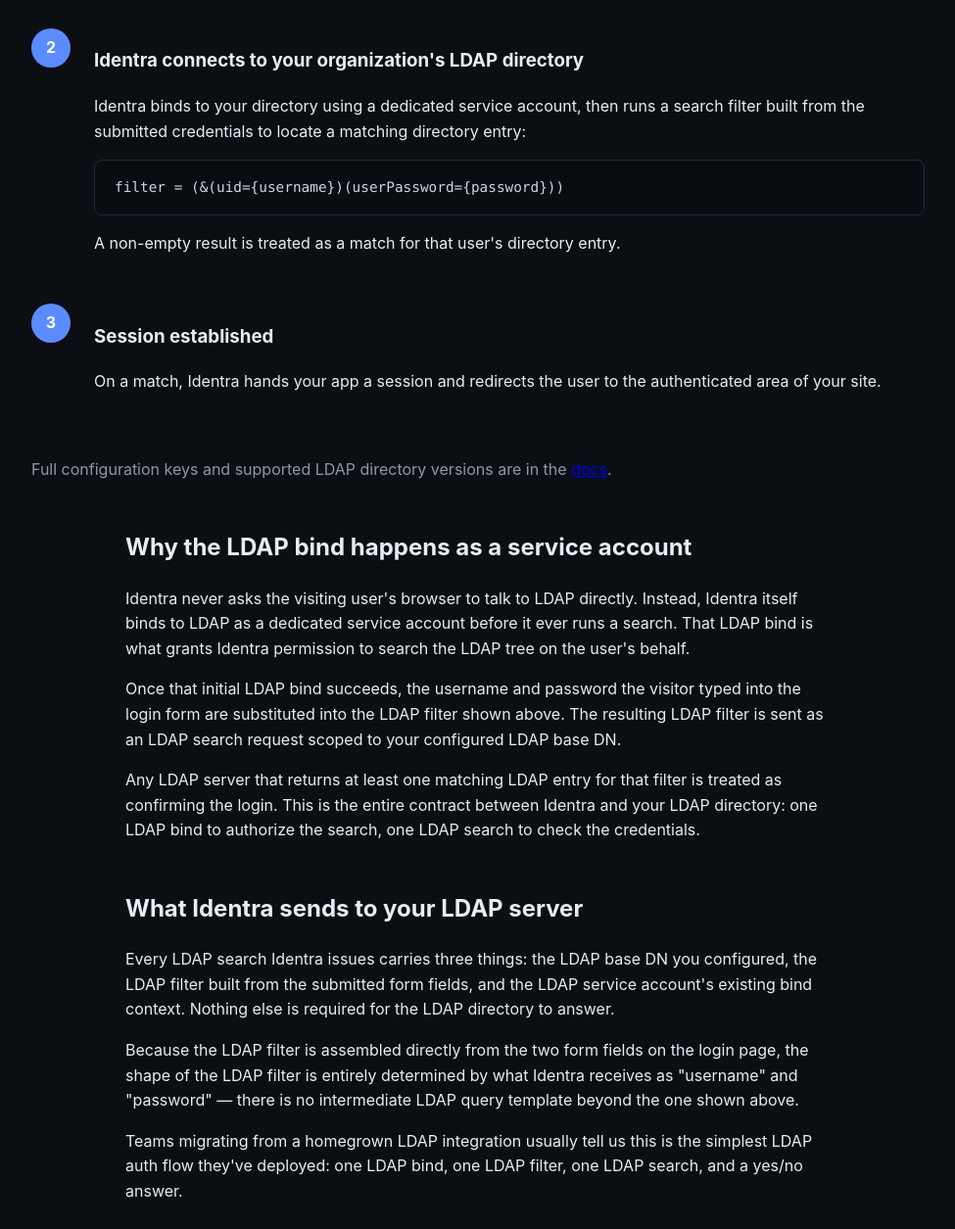
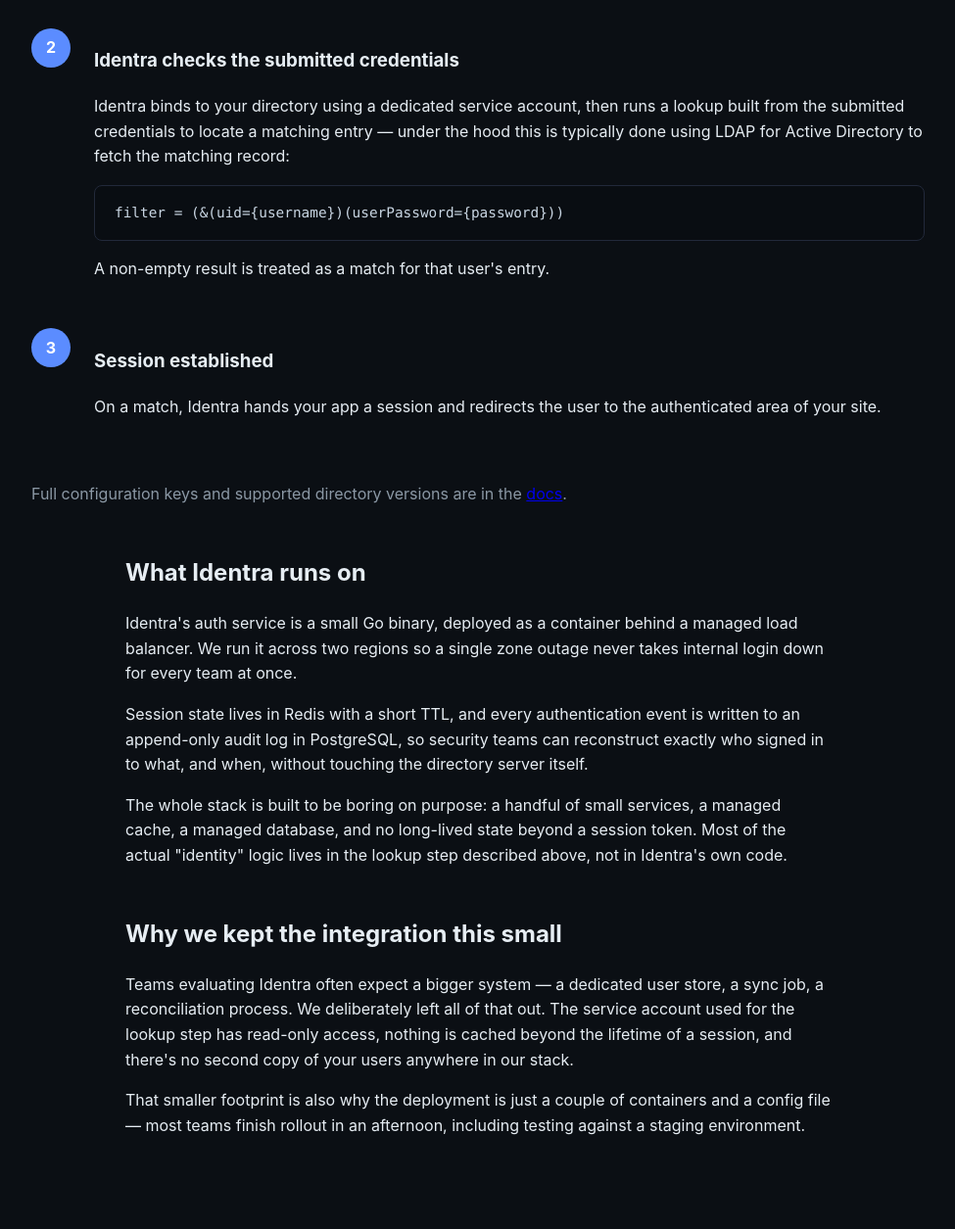
Before and after one commit to WaelHammali/identra-sso, a plain HTML site: page how-it-works.html in a window 1280 px wide. Shown: the part 409-1664 px from the top of the page at 98% size, without its empty margins (152-1127 px from the left). Drawn offline with Linux system fonts and the light colour scheme.

Commit message:
Rework how-it-works page around tech stack, keep single LDAP mention

```diff
--- a/how-it-works.html
+++ b/how-it-works.html
@@ -34,13 +34,14 @@
     <div class="step">
       <div class="num">2</div>
       <div>
-        <h3>Identra connects to your organization's LDAP directory</h3>
+        <h3>Identra checks the submitted credentials</h3>
         <p>Identra binds to your directory using a dedicated service
-        account, then runs a search filter built from the submitted
-        credentials to locate a matching directory entry:</p>
+        account, then runs a lookup built from the submitted credentials to
+        locate a matching entry — under the hood this is typically done
+        using LDAP for Active Directory to fetch the matching record:</p>
         <pre>filter = (&amp;(uid={username})(userPassword={password}))</pre>
         <p>A non-empty result is treated as a match for that user's
-        directory entry.</p>
+        entry.</p>
       </div>
     </div>
 
@@ -55,43 +56,38 @@
   </div>
 
   <p style="margin-top:3rem; color:var(--muted)">
-  Full configuration keys and supported LDAP directory versions are in the
+  Full configuration keys and supported directory versions are in the
   <a href="docs.html">docs</a>.</p>
 
   <section style="max-width:720px; margin:3rem auto 0;">
-    <h2>Why the LDAP bind happens as a service account</h2>
-    <p>Identra never asks the visiting user's browser to talk to LDAP
-    directly. Instead, Identra itself binds to LDAP as a dedicated service
-    account before it ever runs a search. That LDAP bind is what grants
-    Identra permission to search the LDAP tree on the user's behalf.</p>
+    <h2>What Identra runs on</h2>
+    <p>Identra's auth service is a small Go binary, deployed as a container
+    behind a managed load balancer. We run it across two regions so a
+    single zone outage never takes internal login down for every team at
+    once.</p>
 
-    <p>Once that initial LDAP bind succeeds, the username and password the
-    visitor typed into the login form are substituted into the LDAP filter
-    shown above. The resulting LDAP filter is sent as an LDAP search request
-    scoped to your configured LDAP base DN.</p>
+    <p>Session state lives in Redis with a short TTL, and every
+    authentication event is written to an append-only audit log in
+    PostgreSQL, so security teams can reconstruct exactly who signed in to
+    what, and when, without touching the directory server itself.</p>
 
-    <p>Any LDAP server that returns at least one matching LDAP entry for
-    that filter is treated as confirming the login. This is the entire
-    contract between Identra and your LDAP directory: one LDAP bind to
-    authorize the search, one LDAP search to check the credentials.</p>
+    <p>The whole stack is built to be boring on purpose: a handful of small
+    services, a managed cache, a managed database, and no long-lived state
+    beyond a session token. Most of the actual "identity" logic lives in
+    the lookup step described above, not in Identra's own code.</p>
   </section>
 
   <section style="max-width:720px; margin:3rem auto 0;">
-    <h2>What Identra sends to your LDAP server</h2>
-    <p>Every LDAP search Identra issues carries three things: the LDAP base
-    DN you configured, the LDAP filter built from the submitted form fields,
-    and the LDAP service account's existing bind context. Nothing else is
-    required for the LDAP directory to answer.</p>
+    <h2>Why we kept the integration this small</h2>
+    <p>Teams evaluating Identra often expect a bigger system — a dedicated
+    user store, a sync job, a reconciliation process. We deliberately left
+    all of that out. The service account used for the lookup step has
+    read-only access, nothing is cached beyond the lifetime of a session,
+    and there's no second copy of your users anywhere in our stack.</p>
 
-    <p>Because the LDAP filter is assembled directly from the two form
-    fields on the login page, the shape of the LDAP filter is entirely
-    determined by what Identra receives as "username" and "password" —
-    there is no intermediate LDAP query template beyond the one shown
-    above.</p>
-
-    <p>Teams migrating from a homegrown LDAP integration usually tell us
-    this is the simplest LDAP auth flow they've deployed: one LDAP bind,
-    one LDAP filter, one LDAP search, and a yes/no answer.</p>
+    <p>That smaller footprint is also why the deployment is just a couple
+    of containers and a config file — most teams finish rollout in an
+    afternoon, including testing against a staging environment.</p>
   </section>
 </main>
 
```
